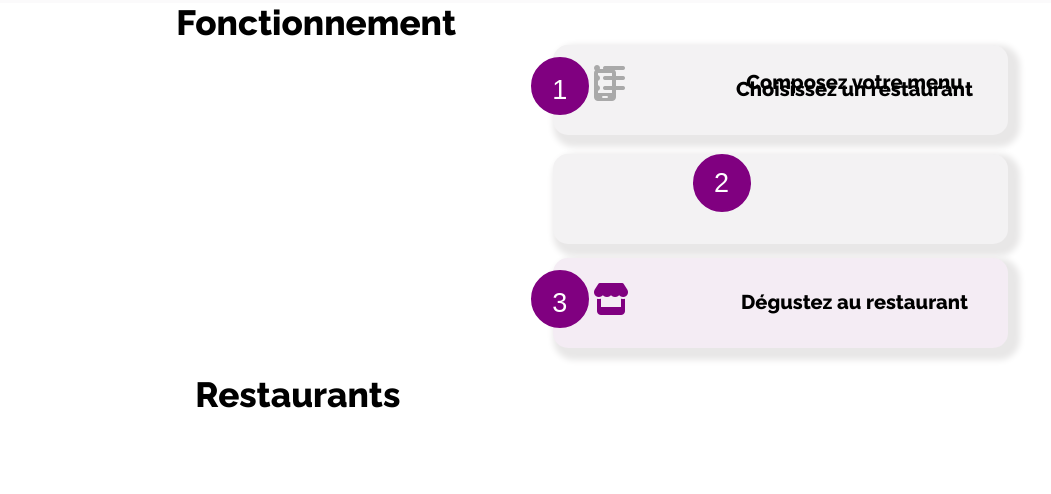
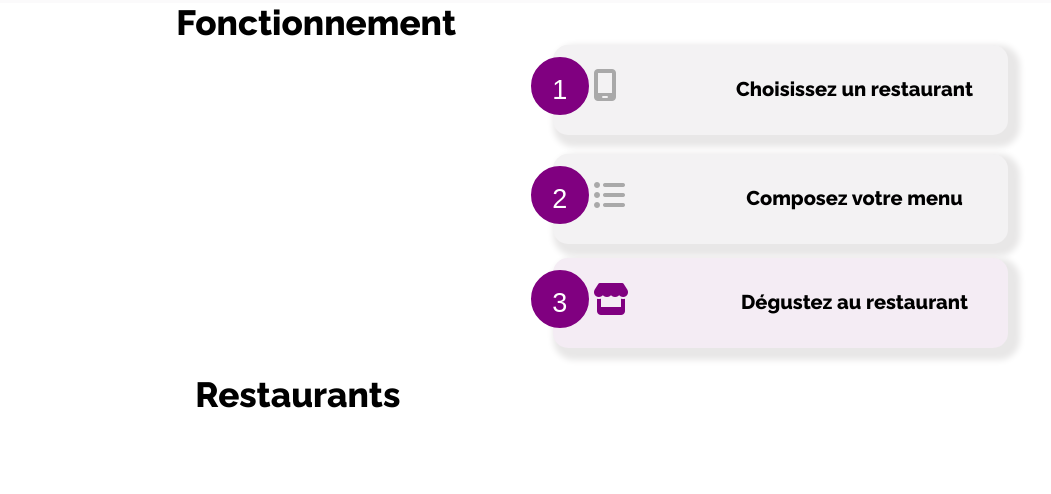
Before and after one commit to soulef77/soulef77.github.io, a website: page index.html in a window 1280 px wide. Shown: the part 832-1326 px from the top of the page, without its empty margins (75-1126 px from the left). Drawn offline with nearby package versions, Linux system fonts and the light colour scheme.

Commit message:
last modifications

```diff
--- a/index.html
+++ b/index.html
@@ -46,7 +46,7 @@
             <h4>Fonctionnement</h4>
             <div class="button_container">
                     <ul class="button1"><li class="card_number"><div class="round">1</div><i class="fac fa-solid fa-mobile-screen fa-2x"></i><h2>Choisissez un restaurant</h2></li></ul>
-                    <ul class="button2"><li class="card_number"><div class="round2">2</div><i class=" fac fa-solid fa-list-ul fa-2x"></i><h2>Composez votre menu</h2></li></ul>
+                    <ul class="button2"><li class="card_number"><div class="round">2</div><i class=" fac fa-solid fa-list-ul fa-2x"></i><h2>Composez votre menu</h2></li></ul>
                     <ul class="button3"><li class="card_number"><div class="round">3</div><i class="far fa-solid fa-store fa-2x"></i><h2>Dégustez au restaurant</h2></li></ul>
 
             </div>
```
